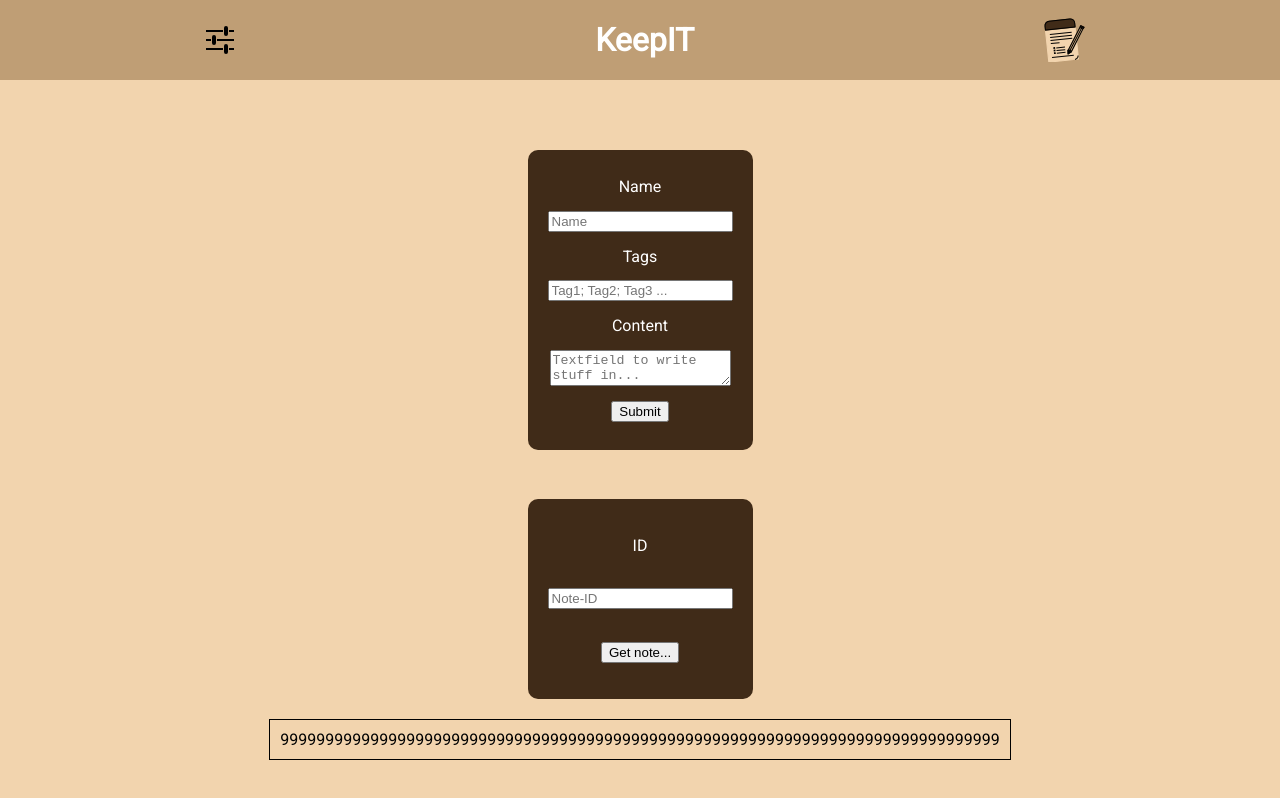
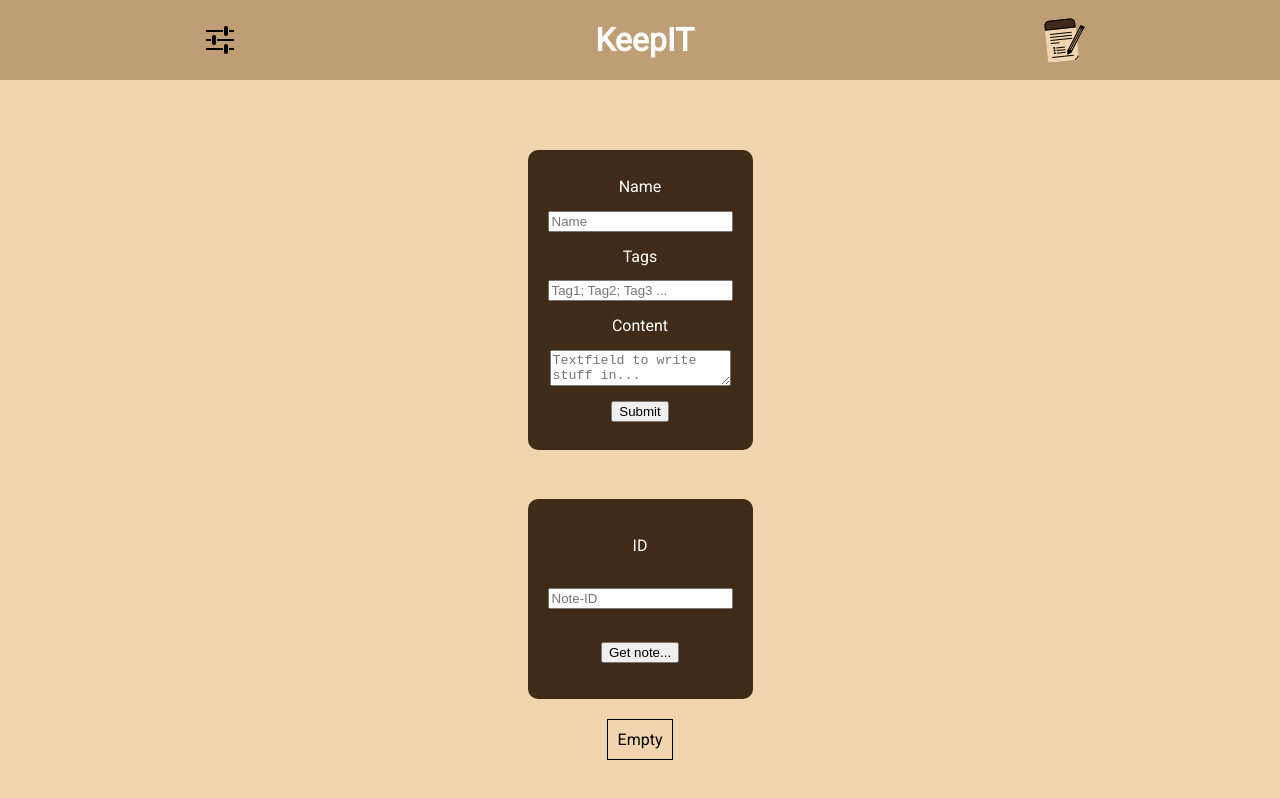
Before and after one commit to j-toscani/keepIt, a React (Create React App) app in the folder client/: page / in a window 1280 px wide. Built offline with nearby package versions, Linux system fonts and the light colour scheme.

Commit message:
erase dead code

```diff
--- a/client/src/components/OutputTest.js
+++ b/client/src/components/OutputTest.js
@@ -36,9 +36,7 @@ export default function OutputTest() {
         <input name="noteId" placeholder="Note-ID"></input>
         <button type="submit">Get note...</button>
       </StyledForm>
-      <TextField>
-        99999999999999999999999999999999999999999999999999999999999999999999999999999999
-      </TextField>
+      <TextField>Empty</TextField>
     </Container>
   );
 }
```
